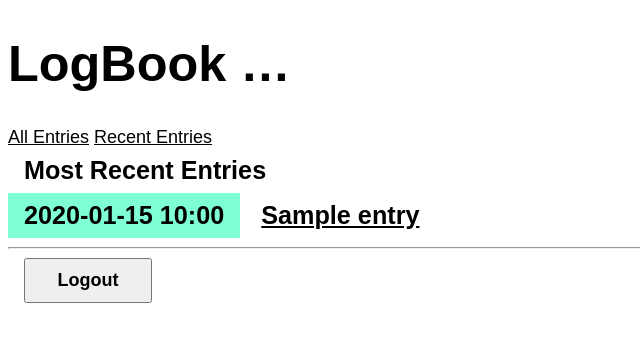
After one commit to carvalhocaio/logbook, a Django app: page /recent/ in a window 1280 px wide. The commit adds this page. Shown: the top 342 px of the page, without its empty margins (0-640 px from the left). Run offline with Django 5.2, Linux system fonts and the light colour scheme; a user stored in the database is signed in; tables that the repository leaves empty hold one stand-in row (values such as "Sample post").

Commit message:
#4 - Add recent entries view and template, update navigation links

```diff
--- a/backend/entries/templates/entries/base.html
+++ b/backend/entries/templates/entries/base.html
@@ -10,6 +10,10 @@
 
 <body>
   <h1><a href="/">LogBook …</a></h1>
+  <nav>
+    <a href="{% url 'entry-list' %}">All Entries</a>
+    <a href="{% url 'entry-recents' %}">Recent Entries</a>
+  </nav>
 
   {% if messages %}
   <ul class="messages">
--- /dev/null
+++ b/backend/entries/templates/entries/entry_list_recents.html
@@ -0,0 +1,20 @@
+{% extends "entries/base.html" %}
+
+{% block content %}
+  <h3>Most Recent Entries</h2>
+
+  {% for entry in object_list %}
+  <article>
+    <h2 class="{{ entry.date_created|date:'l' }}">
+      {{ entry.date_created|date:'Y-m-d H:i' }}
+    </h2>
+    <h3>
+      <a href="{% url 'entry-detail' entry.id %}">
+        {{ entry.title }}
+      </a>
+    </h3>
+  </article>
+  {% empty %}
+  <p>No recent entries found.</p>
+  {% endfor %}
+  {% endblock content %}
--- a/backend/entries/urls.py
+++ b/backend/entries/urls.py
@@ -4,6 +4,7 @@ from . import views
 
 urlpatterns = [
     path("", views.EntryListView.as_view(), name="entry-list"),
+    path("recent/", views.EntryRecentListView.as_view(), name="entry-recents"),
     path(
         "entry/<int:pk>", views.EntryDetailView.as_view(), name="entry-detail"
     ),
--- a/backend/entries/views.py
+++ b/backend/entries/views.py
@@ -50,3 +50,9 @@ class EntryDeleteView(LockedView, SuccessMessageMixin, DeleteView):
     def delete(self, request, *args, **kwargs):
         messages.success(self.request, self.success_message)
         return super().delete(request, *args, **kwargs)
+
+
+class EntryRecentListView(LockedView, ListView):
+    model = Entry
+    queryset = Entry.objects.all().order_by("-date_created")[:5]
+    template_name = "entries/entry_list_recents.html"
```
